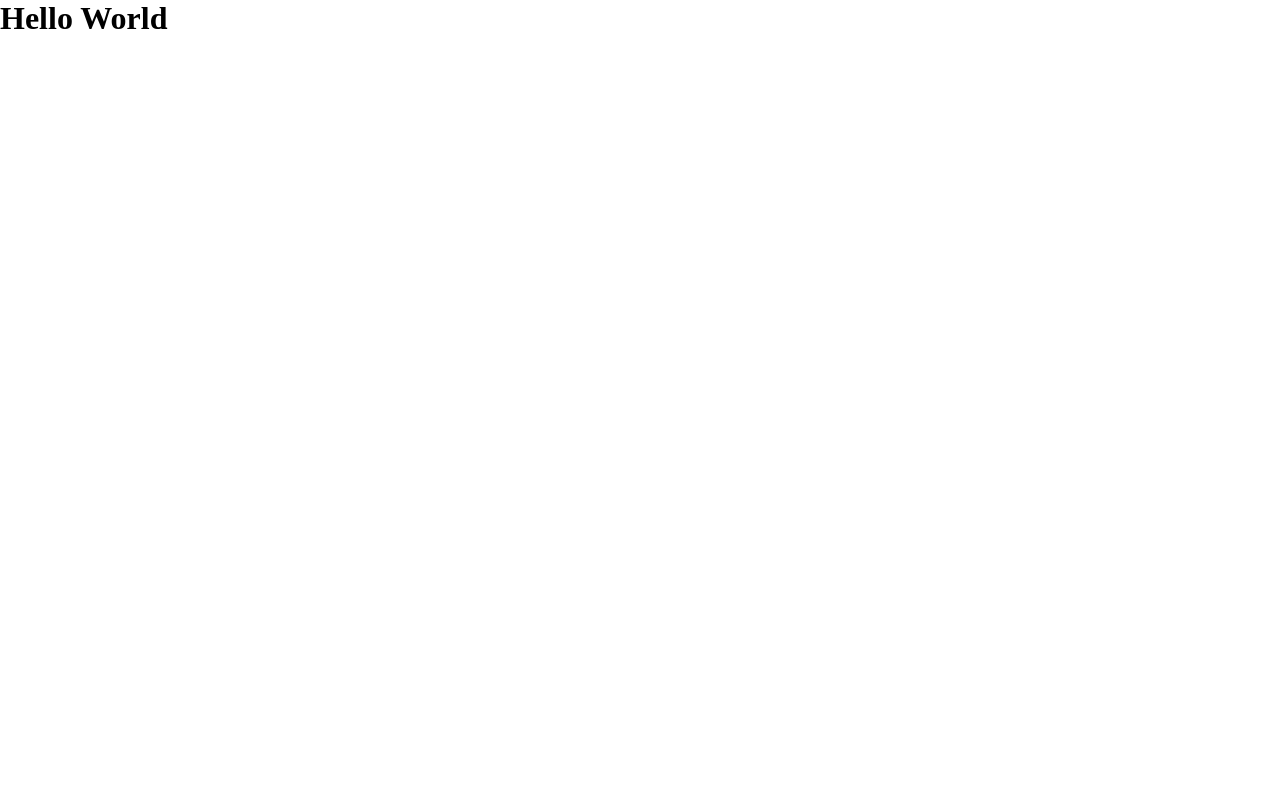
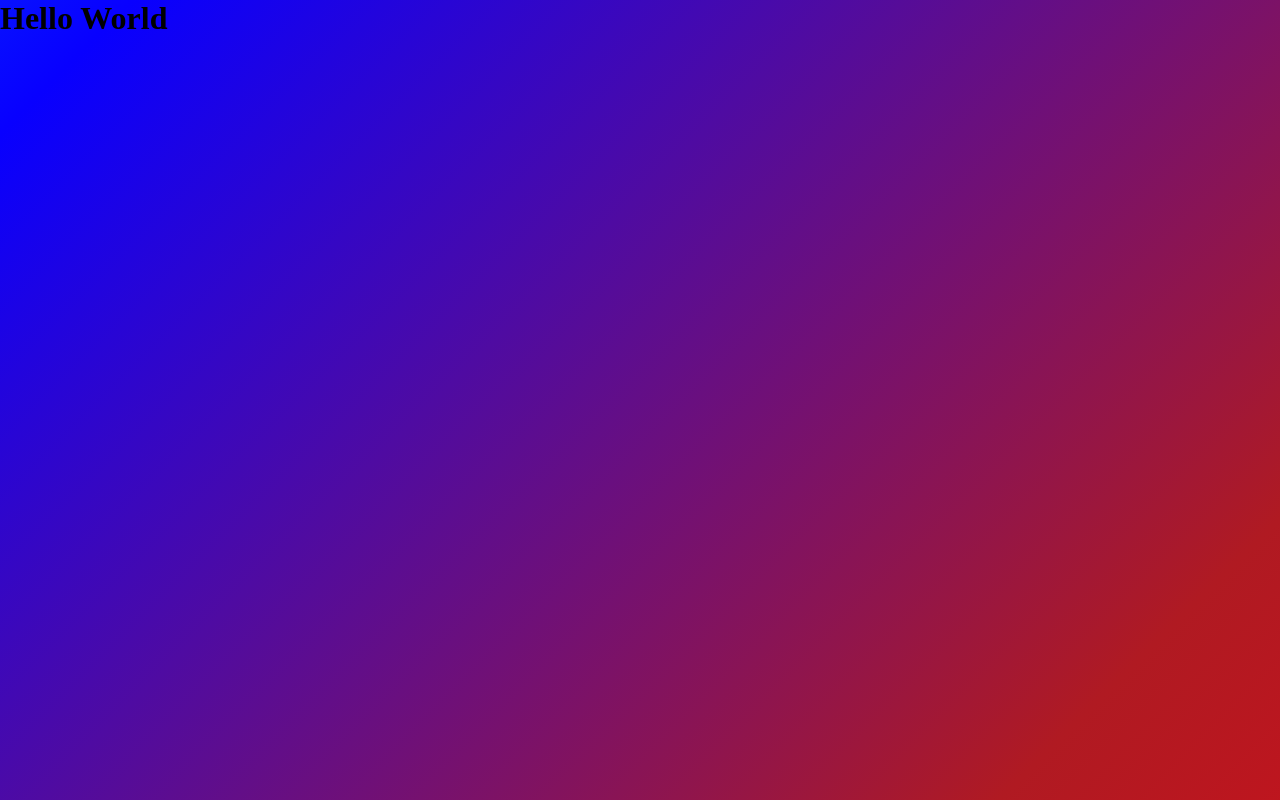
Before and after one commit to Vipershroom/quran-quotes, a React (Create React App) app: page / in a window 1280 px wide. Built offline with nearby package versions, Linux system fonts and the light colour scheme.

Commit message:
Added gradient background

```diff
--- a/src/index.tsx
+++ b/src/index.tsx
@@ -8,6 +8,8 @@
 );
 root.render(
   <React.StrictMode>
-    <App />
+    <div className='gradient'>
+      <App />
+    </div>
   </React.StrictMode>
 );
--- a/src/styles/index.scss
+++ b/src/styles/index.scss
@@ -2,3 +2,22 @@
     margin: 0;
     padding: 0;
 }
+
+body {
+	background: linear-gradient(-45deg, #ff000d, #b01a22, #0800ff, #00d9ff, #b700ff, #ff00dd);
+	background-size: 400% 400%;
+	animation: gradient 15s ease infinite;
+	height: 100vh;
+}
+
+@keyframes gradient {
+	0% {
+		background-position: 0% 50%;
+	}
+	50% {
+		background-position: 100% 50%;
+	}
+	100% {
+		background-position: 0% 50%;
+	}
+}
```
Also changed, not shown: 1 other file (tests, documents, lock files or other folders).
